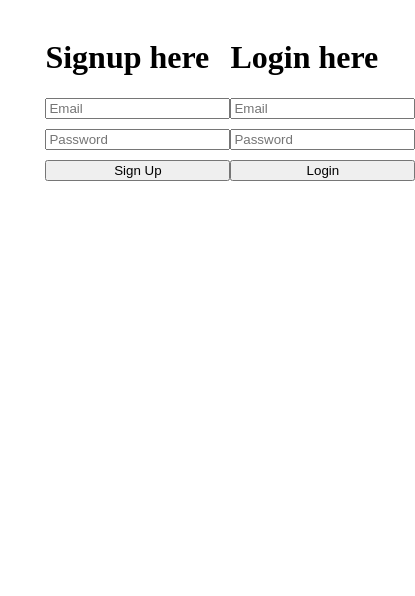
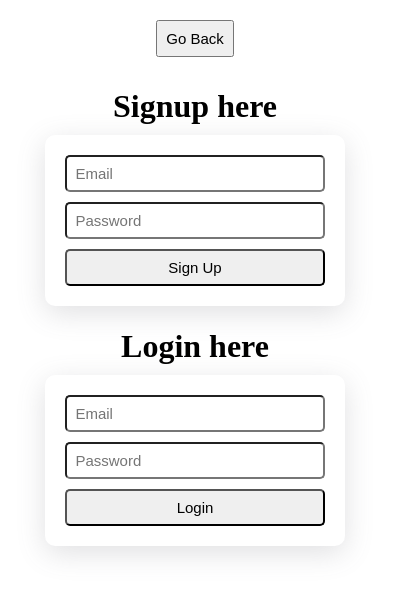
Before and after one commit to eraltafs/weather-app, a plain HTML site: page client/loginsignup.html in a window 390 px wide. Shown: the whole page, 415 px wide, since content can reach past the window. Drawn offline with Linux system fonts and the light colour scheme.

Commit message:
mobile responsiveness added

```diff
--- a/client/loginsignup.html
+++ b/client/loginsignup.html
@@ -8,22 +8,27 @@
     <title>Login/Signup</title>
   </head>
   <body>
+    <header>
+
+      <button onclick="location.href = './index.html'">Go Back</button>
+    </header>
+
     <div id="main">
       <div id="signup">
         <h1>Signup here</h1>
         <form id="signupForm">
           <input type="email" id="signupEmail" placeholder="Email" />
           <input type="password" id="signupPassword" placeholder="Password" />
-          <input type="submit" value="Sign Up">
+          <input type="submit" value="Sign Up" />
         </form>
       </div>
       <div id="login">
         <h1>Login here</h1>
         <form id="loginForm">
-            <input type="email" id="loginEmail" placeholder="Email" />
-            <input type="password" id="loginPassword" placeholder="Password" />
-            <input type="submit" value="Login">
-          </form>
+          <input type="email" id="loginEmail" placeholder="Email" />
+          <input type="password" id="loginPassword" placeholder="Password" />
+          <input type="submit" value="Login" />
+        </form>
       </div>
     </div>
   </body>
--- a/client/src/loginsignup.js
+++ b/client/src/loginsignup.js
@@ -1,10 +1,12 @@
-let api = "https://server-alphabin.onrender.com"
+let api = "https://server-alphabin.onrender.com";
 
 let signupform = document.getElementById("signupForm");
 signupform.addEventListener("submit", async (event) => {
   event.preventDefault();
   let email = signupform.signupEmail.value;
   let password = signupform.signupPassword.value;
+
+  if (email && password) {
     let data_obj = {
       email,
       password,
@@ -17,16 +19,17 @@ signupform.addEventListener("submit", async (event) => {
         "Content-Type": "application/json",
       },
     });
-  let jsonData = await res.json()
-  console.log(jsonData)
+    let jsonData = await res.json();
+    console.log(jsonData);
 
-  if(jsonData.msg==="User added"){
-    alert("signup success please login")
-
+    if (jsonData.msg === "User added") {
+      alert("signup success please login");
+    } else if (jsonData.msg === "User exists. Please login") {
+      alert("you are already registered please login");
     }
-  else
-  if(jsonData.msg==='User exists. Please login'){
-    alert("you are already registered please login")
+    signupform.reset();
+  } else {
+    alert("please fill all details");
   }
 });
 
@@ -35,10 +38,7 @@ loginform.addEventListener("submit", async (event) => {
   event.preventDefault();
   let email = loginform.loginEmail.value;
   let password = loginform.loginPassword.value;
-  let data_obj = {
-    email,
-    password,
-  };
+ if(email&&password){
 
    let res = await fetch(`${api}/user/login`, {
      method: "POST",
@@ -47,15 +47,17 @@ loginform.addEventListener("submit", async (event) => {
        "Content-Type": "application/json",
      },
    });
-  let data = await res.json()
-  console.log(data)
-  let {token} = data
-  if(token){
-    localStorage.setItem("token",token)
-    location.href = "./index.html"
-  }else if(data.msg ==="Invalid email or password"){
-    alert("wrong crendentials please try again")
-    location.reload()
+   let data = await res.json();
+   console.log(data);
+   let { token } = data;
+   if (token) {
+     localStorage.setItem("token", token);
+     location.href = "./index.html";
+   } else if (data.msg === "Invalid email or password") {
+     alert("wrong crendentials please try again");
+     location.reload();
    }
-
+ }else{
+  alert("please fill all details")
+ }
 });
--- a/client/styles/loginsignup.css
+++ b/client/styles/loginsignup.css
@@ -10,6 +10,32 @@ form{
     display: flex;
     flex-direction: column;
     gap: 10px;
-
+    box-shadow: rgba(100, 100, 111, 0.2) 0px 7px 29px 0px;
+    padding: 20px;
+    border-radius: 10px;
+}
+input{
+    border-radius: 5px;
+    padding: 8px;
+    font-size: 15px;
+}
+header{
+    margin-top: 20px;
+    display: flex;
+    justify-content: center;
+    align-items: center;
+}
+button{
+    padding: 8px;
+    font-size: 15px;
 
 }
+@media screen and (min-width: 250px) and (max-width: 630px) {
+    #main{
+        display: block;
+    }
+    h1{
+        text-align: center;
+        margin-bottom: 10px;
+    }
+}
```
Lines whose indentation alone changed are shown as unchanged.
